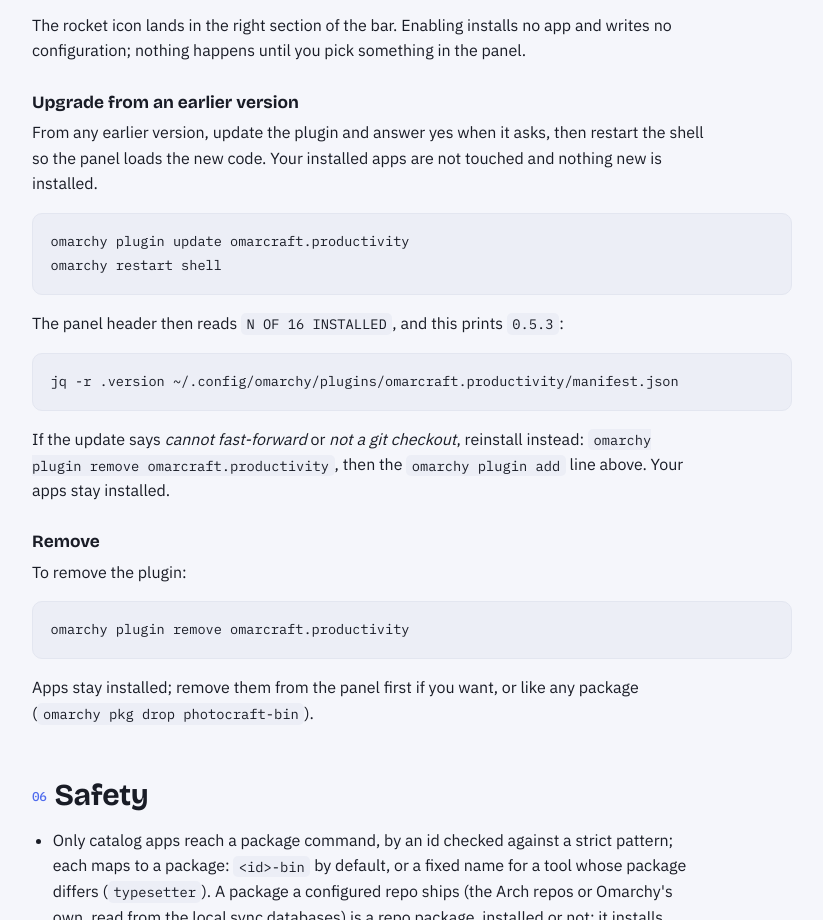
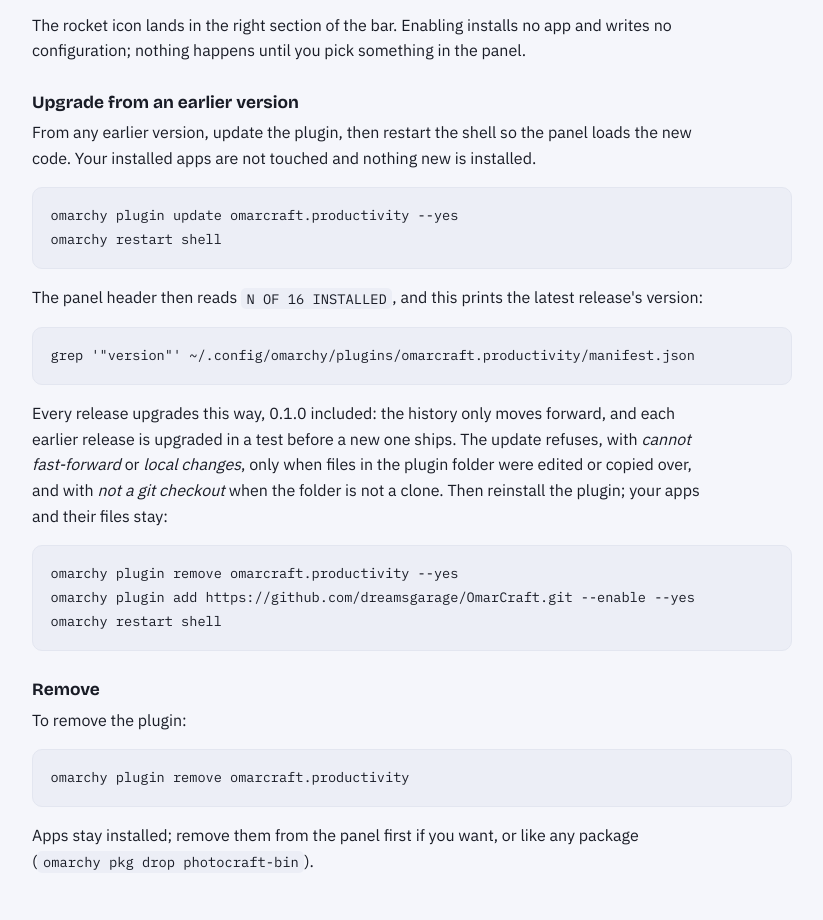
Before and after one commit to dreamsgarage/OmarCraft, a plain HTML site: page docs/README.html in a window 1280 px wide. Shown: the part 5412-6332 px from the top of the page, without its empty margins (228-1051 px from the left). Drawn offline with nearby package versions, Linux system fonts and the light colour scheme.

Commit message:
0.5.6 docs: upgrade from any earlier release, tested; no rsync over the plugin
tests/upgrade-paths.sh clones every earlier release, lets it leave its own
cache and state, upgrades it with the steps of `omarchy plugin update`
and checks the new version reads the old data and comes back online: all
nine releases pass. The README's development steps copied a working tree
over the installed plugin with rsync, which leaves the local changes that
make `omarchy plugin update` refuse; they now fetch and check out a
commit. The README, the HTML README (it still said 0.5.3, through jq) and
Testing.md give the reinstall that clears a refused update; the publishing
guide runs the upgrade test; docs/index.html opens the README on Pages.
Rows 57 (pass) and 58 (the second machine).

Co-Authored-By: Claude Opus 5.5 <noreply@anthropic.com>

```diff
--- a/docs/README.html
+++ b/docs/README.html
@@ -477,12 +477,15 @@ omarchy-shell omarcraft.productivity layout tiles|rows</code></pre>
     <pre><code>omarchy plugin add https://github.com/dreamsgarage/OmarCraft.git --enable</code></pre>
     <p>The rocket icon lands in the right section of the bar. Enabling installs no app and writes no configuration; nothing happens until you pick something in the panel.</p>
     <h3 id="upgrade-h">Upgrade from an earlier version</h3>
-    <p>From any earlier version, update the plugin and answer yes when it asks, then restart the shell so the panel loads the new code. Your installed apps are not touched and nothing new is installed.</p>
-    <pre><code>omarchy plugin update omarcraft.productivity
+    <p>From any earlier version, update the plugin, then restart the shell so the panel loads the new code. Your installed apps are not touched and nothing new is installed.</p>
+    <pre><code>omarchy plugin update omarcraft.productivity --yes
 omarchy restart shell</code></pre>
-    <p>The panel header then reads <code>N OF 16 INSTALLED</code>, and this prints <code>0.5.3</code>:</p>
-    <pre><code>jq -r .version ~/.config/omarchy/plugins/omarcraft.productivity/manifest.json</code></pre>
-    <p>If the update says <em>cannot fast-forward</em> or <em>not a git checkout</em>, reinstall instead: <code>omarchy plugin remove omarcraft.productivity</code>, then the <code>omarchy plugin add</code> line above. Your apps stay installed.</p>
+    <p>The panel header then reads <code>N OF 16 INSTALLED</code>, and this prints the latest release's version:</p>
+    <pre><code>grep '"version"' ~/.config/omarchy/plugins/omarcraft.productivity/manifest.json</code></pre>
+    <p>Every release upgrades this way, 0.1.0 included: the history only moves forward, and each earlier release is upgraded in a test before a new one ships. The update refuses, with <em>cannot fast-forward</em> or <em>local changes</em>, only when files in the plugin folder were edited or copied over, and with <em>not a git checkout</em> when the folder is not a clone. Then reinstall the plugin; your apps and their files stay:</p>
+    <pre><code>omarchy plugin remove omarcraft.productivity --yes
+omarchy plugin add https://github.com/dreamsgarage/OmarCraft.git --enable --yes
+omarchy restart shell</code></pre>
     <h3>Remove</h3>
     <p>To remove the plugin:</p>
     <pre><code>omarchy plugin remove omarcraft.productivity</code></pre>
```
Also changed, not shown: docs/index.html (added, +13 -0 lines), 6 other files.
